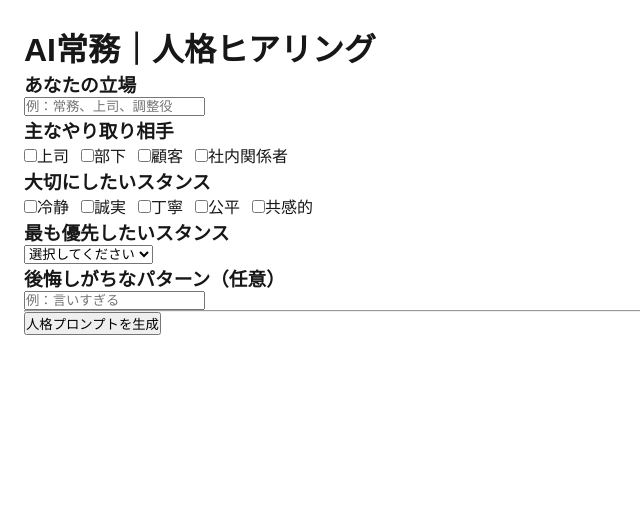
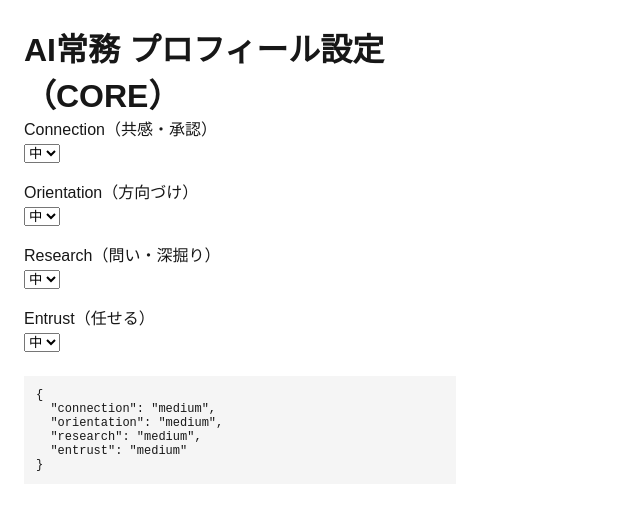
Before and after one commit to t-higuchi-gif/ai-jomu-next, a Next.js app: page /setup in a window 1280 px wide. Shown: the top 510 px of the page, without its empty margins (0-640 px from the left). Built offline with nearby package versions, Linux system fonts and the light colour scheme.

Commit message:
Fix: update setup page to CORE-based PersonaInput

```diff
--- a/app/setup/page.tsx
+++ b/app/setup/page.tsx
@@ -1,134 +1,58 @@
 'use client'
 
 import { useState } from 'react'
-import { generatePersonaPrompt, PersonaInput } from '@/lib/persona'
+import { PersonaInput, CoreLevel } from '@/lib/persona'
 
 export default function SetupPage() {
   const [persona, setPersona] = useState<PersonaInput>({
-    position: '',
-    audience: [],
-    stance: [],
-    primaryStance: '',
-    regretPatterns: [],
+    connection: 'medium',
+    orientation: 'medium',
+    research: 'medium',
+    entrust: 'medium',
   })
 
-  const [prompt, setPrompt] = useState<string>('')
-
-  const toggleArrayValue = (key: 'audience' | 'stance', value: string) => {
-    setPersona((prev) => {
-      const current = prev[key]
-      return {
+  const update = (key: keyof PersonaInput, value: CoreLevel) => {
+    setPersona((prev) => ({
       ...prev,
-        [key]: current.includes(value)
-          ? current.filter((v) => v !== value)
-          : [...current, value],
-      }
-    })
+      [key]: value,
+    }))
   }
 
-  const generate = () => {
-    const p = generatePersonaPrompt(persona)
-    setPrompt(p)
+  const renderSelect = (label: string, key: keyof PersonaInput) => (
+    <div style={{ marginBottom: 16 }}>
+      <div style={{ marginBottom: 4 }}>{label}</div>
+      <select
+        value={persona[key]}
+        onChange={(e) =>
+          update(key, e.target.value as CoreLevel)
         }
+      >
+        <option value="low">低</option>
+        <option value="medium">中</option>
+        <option value="high">高</option>
+      </select>
+    </div>
+  )
 
   return (
-    <div style={{ padding: 24, maxWidth: 720 }}>
-      <h1>AI常務｜人格ヒアリング</h1>
+    <div style={{ padding: 24, maxWidth: 480 }}>
+      <h1>AI常務 プロフィール設定（CORE）</h1>
 
-      {/* Q1 */}
-      <div>
-        <h3>あなたの立場</h3>
-        <input
-          type="text"
-          value={persona.position}
-          onChange={(e) =>
-            setPersona({ ...persona, position: e.target.value })
-          }
-          placeholder="例：常務、上司、調整役"
-        />
-      </div>
+      {renderSelect('Connection（共感・承認）', 'connection')}
+      {renderSelect('Orientation（方向づけ）', 'orientation')}
+      {renderSelect('Research（問い・深掘り）', 'research')}
+      {renderSelect('Entrust（任せる）', 'entrust')}
 
-      {/* Q2 */}
-      <div>
-        <h3>主なやり取り相手</h3>
-        {['上司', '部下', '顧客', '社内関係者'].map((v) => (
-          <label key={v} style={{ marginRight: 12 }}>
-            <input
-              type="checkbox"
-              checked={persona.audience.includes(v)}
-              onChange={() => toggleArrayValue('audience', v)}
-            />
-            {v}
-          </label>
-        ))}
-      </div>
-
-      {/* Q3 */}
-      <div>
-        <h3>大切にしたいスタンス</h3>
-        {['冷静', '誠実', '丁寧', '公平', '共感的'].map((v) => (
-          <label key={v} style={{ marginRight: 12 }}>
-            <input
-              type="checkbox"
-              checked={persona.stance.includes(v)}
-              onChange={() => toggleArrayValue('stance', v)}
-            />
-            {v}
-          </label>
-        ))}
-      </div>
-
-      {/* Q4 */}
-      <div>
-        <h3>最も優先したいスタンス</h3>
-        <select
-          value={persona.primaryStance}
-          onChange={(e) =>
-            setPersona({ ...persona, primaryStance: e.target.value })
-          }
-        >
-          <option value="">選択してください</option>
-          {persona.stance.map((v) => (
-            <option key={v} value={v}>
-              {v}
-            </option>
-          ))}
-        </select>
-      </div>
-
-      {/* Q5 */}
-      <div>
-        <h3>後悔しがちなパターン（任意）</h3>
-        <input
-          type="text"
-          placeholder="例：言いすぎる"
-          onChange={(e) =>
-            setPersona({
-              ...persona,
-              regretPatterns: [e.target.value],
-            })
-          }
-        />
-      </div>
-
-      <hr />
-
-      <button onClick={generate}>人格プロンプトを生成</button>
-
-      {prompt && (
-        <>
-          <h3>生成された人格プロンプト</h3>
       <pre
         style={{
+          marginTop: 24,
           background: '#f5f5f5',
-              padding: 16,
-              whiteSpace: 'pre-wrap',
+          padding: 12,
+          fontSize: 12,
         }}
       >
-            {prompt}
+        {JSON.stringify(persona, null, 2)}
       </pre>
-        </>
-      )}
     </div>
   )
 }
```
Lines whose indentation alone changed are shown as unchanged.
